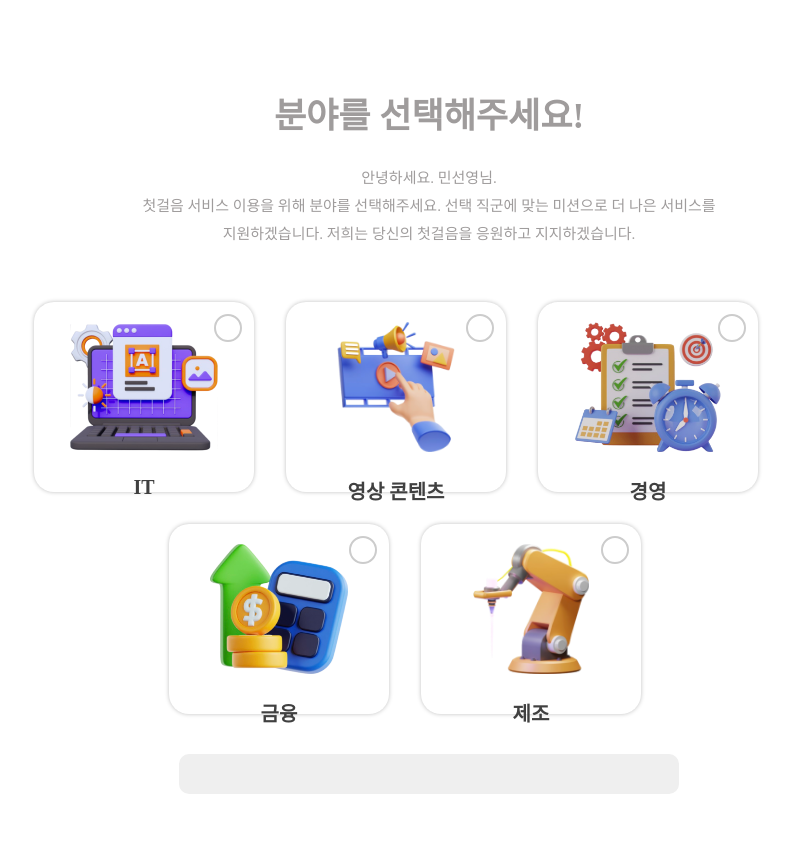
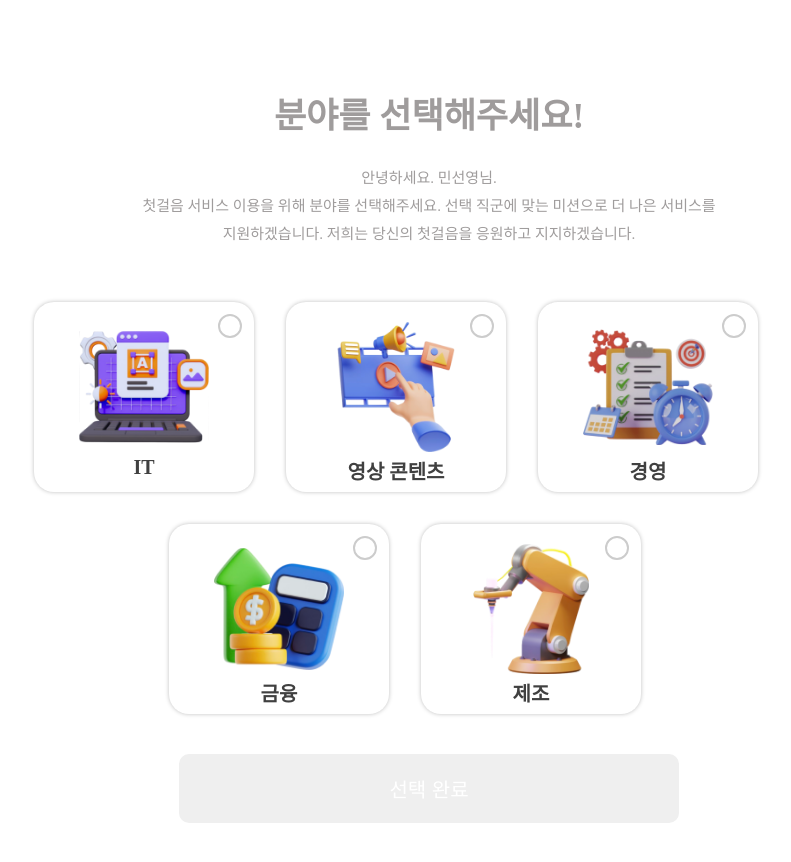
Before and after one commit to TeamS22D/first-step-web, a React (Vite) app: page /occupation in a window 1280 px wide. Shown: the top 862 px of the page, without its empty margins (211-1002 px from the left). Built offline with nearby package versions, Linux system fonts and the light colour scheme; a web font is replaced by a local one.

Commit message:
card size

```diff
--- a/src/pages/Occupation/Occupation.style.ts
+++ b/src/pages/Occupation/Occupation.style.ts
@@ -3,6 +3,7 @@ import styled, { css } from "styled-components";
 export const Container = styled.div`
   display: flex;
   flex-direction: column;
+  justify-content: center;
   align-items: center;
   padding: 50px 20px;
   text-align: center;
@@ -59,10 +60,9 @@ export const Card = styled.div<{ $selected: boolean }>`
   transition: all 0.2s ease;
 
   img {
-    width: 148px;
+    width: 130px;
     height: 130px;
     object-fit: contain;
-    margin-bottom: 20px;
   }
 
   p {
@@ -84,8 +84,8 @@ export const CheckCircle = styled.div<{ $selected: boolean }>`
   position: absolute;
   top: 12px;
   right: 12px;
-  width: 24px;
-  height: 24px;
+  width: 20px;
+  height: 20px;
   border-radius: 50%;
   border: 2px solid ${({ $selected }) => ($selected ? "#89DCBC" : "#ccc")};
   background: #fff;
@@ -95,8 +95,7 @@ export const CheckCircle = styled.div<{ $selected: boolean }>`
   justify-content: center;
 
   img {
-    height: 30px;
-    margin-top: 20px;
+    height: 32px;
   }
 `;
 
--- a/src/pages/Occupation/Occupation.tsx
+++ b/src/pages/Occupation/Occupation.tsx
@@ -79,7 +79,7 @@ export default function Occupation() {
           );
         })}
       </S.BottomRow>
-      <LongButton>선택 완료</LongButton>
+      <LongButton text={"선택 완료"}/>
     </S.Container>
   );
 }
```
